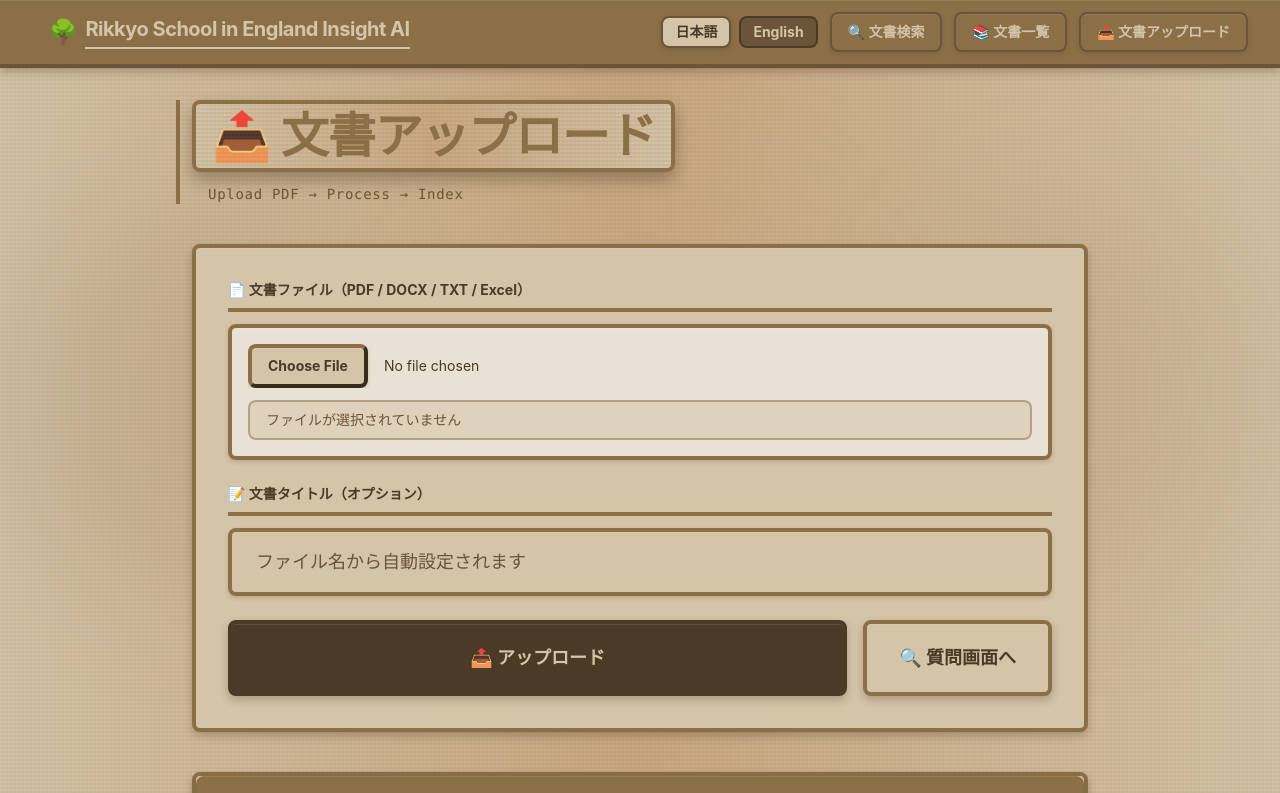
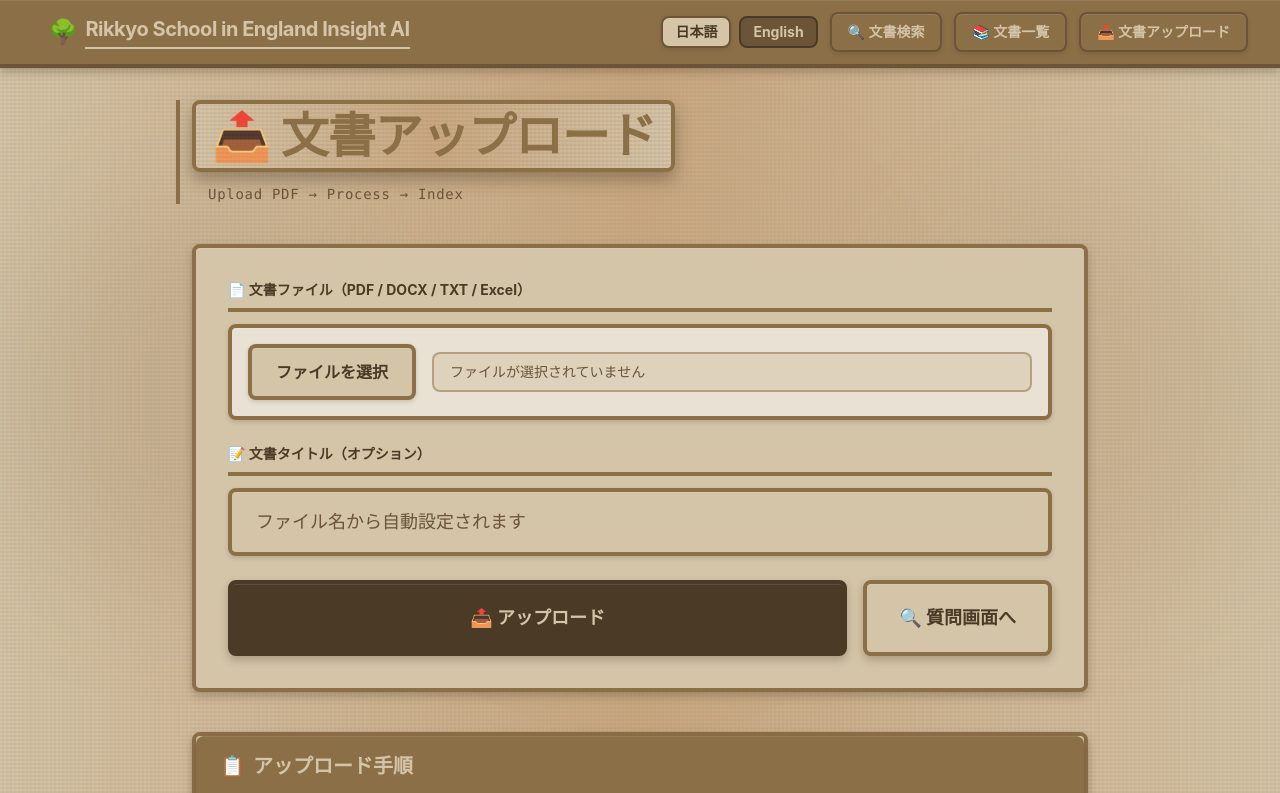
Before and after one commit to suzutaku6311-eng/RikkyoAI, a Next.js app: page /admin/upload in a window 1280 px wide. Shown: the top 793 px of the page. Built offline with nearby package versions, Linux system fonts and the light colour scheme.

Commit message:
ファイル選択ボタンをカスタムボタンに変更して多言語対応に

```diff
--- a/app/admin/upload/page.tsx
+++ b/app/admin/upload/page.tsx
@@ -177,23 +177,31 @@
               {t('upload.file.label')}
             </label>
             <div className="border-4 border-wood-dark bg-white/50 p-4 rounded-lg shadow-wood-sm">
+              <div className="flex items-center gap-4">
                 <input
                   id="file-input"
                   type="file"
                   accept=".pdf,.docx,.txt,.xlsx,.xls,application/pdf,application/vnd.openxmlformats-officedocument.wordprocessingml.document,text/plain,application/vnd.openxmlformats-officedocument.spreadsheetml.sheet,application/vnd.ms-excel"
                   onChange={handleFileChange}
-                className="block w-full text-sm text-wood-darkest file:mr-4 file:py-2 file:px-4 file:border-4 file:border-wood-dark file:bg-wood-light file:text-wood-darkest file:font-bold file:cursor-pointer hover:file:bg-wood-lightest file:shadow-wood-sm file:rounded-lg transition-all"
+                  className="hidden"
                   disabled={loading}
                 />
+                <label
+                  htmlFor="file-input"
+                  className="px-6 py-3 bg-wood-light text-wood-darkest border-4 border-wood-dark font-bold cursor-pointer hover:bg-wood-lightest shadow-wood-sm rounded-lg transition-all transform hover:scale-105 disabled:opacity-50 disabled:cursor-not-allowed disabled:transform-none"
+                >
+                  {t('upload.file.selectButton')}
+                </label>
                 {file ? (
-                <p className="mt-3 text-sm text-wood-darkest font-mono bg-wood-light px-4 py-2 border-2 border-wood-dark rounded-lg shadow-wood-sm">
+                  <p className="flex-1 text-sm text-wood-darkest font-mono bg-wood-light px-4 py-2 border-2 border-wood-dark rounded-lg shadow-wood-sm">
                     {t('upload.file.selected')}: {file.name} ({(file.size / 1024 / 1024).toFixed(2)} MB)
                   </p>
                 ) : (
-                <p className="mt-3 text-sm text-wood-darker font-mono bg-wood-light/50 px-4 py-2 border-2 border-wood-dark/50 rounded-lg">
+                  <p className="flex-1 text-sm text-wood-darker font-mono bg-wood-light/50 px-4 py-2 border-2 border-wood-dark/50 rounded-lg">
                     {t('upload.file.notSelected')}
                   </p>
                 )}
+              </div>
             </div>
           </div>
 
--- a/contexts/LanguageContext.tsx
+++ b/contexts/LanguageContext.tsx
@@ -80,6 +80,7 @@
     'upload.instructions.step4': '処理が完了すると、自動的にチャンク分割とEmbedding生成が行われます',
     'upload.file.selected': '選択中',
     'upload.file.notSelected': 'ファイルが選択されていません',
+    'upload.file.selectButton': 'ファイルを選択',
 
     // 文書一覧ページ
     'documents.title': '📚 文書一覧',
@@ -167,6 +168,7 @@
     'upload.instructions.step4': 'Chunking and embedding generation will be performed automatically upon completion',
     'upload.file.selected': 'Selected',
     'upload.file.notSelected': 'No file selected',
+    'upload.file.selectButton': 'Choose File',
 
     // Documents page
     'documents.title': '📚 Documents',
```
Lines whose indentation alone changed are shown as unchanged.
